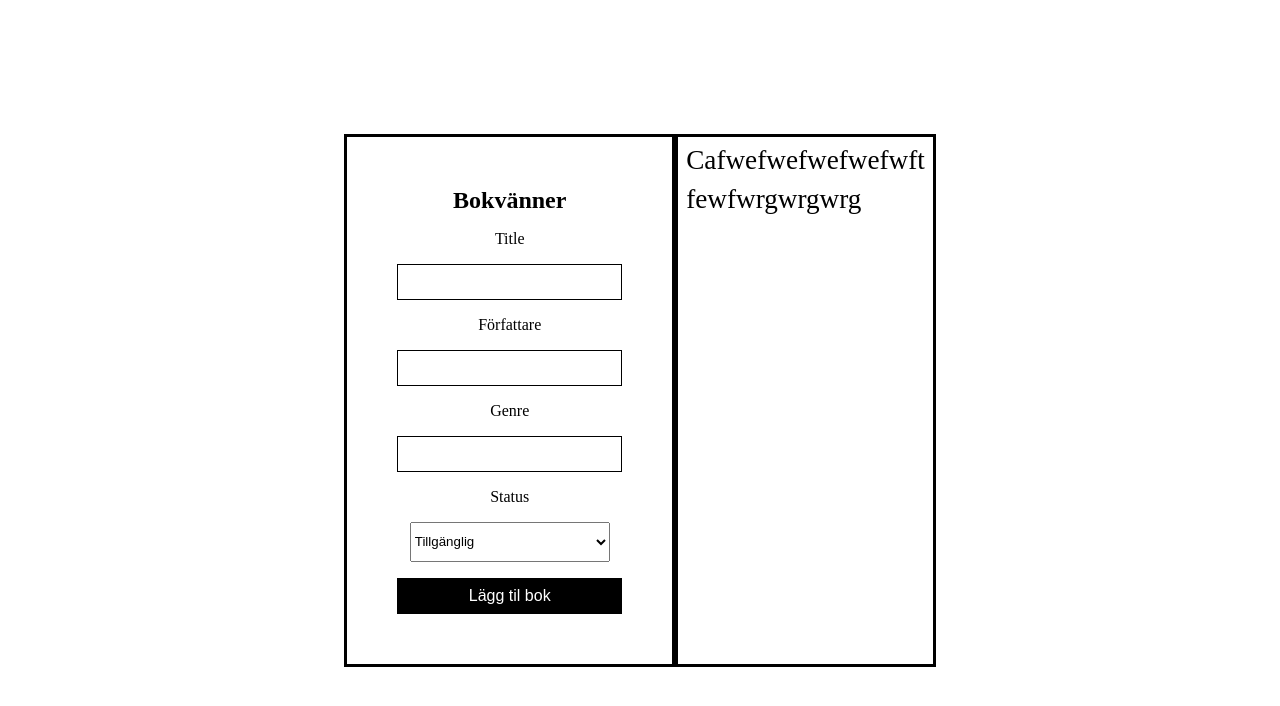
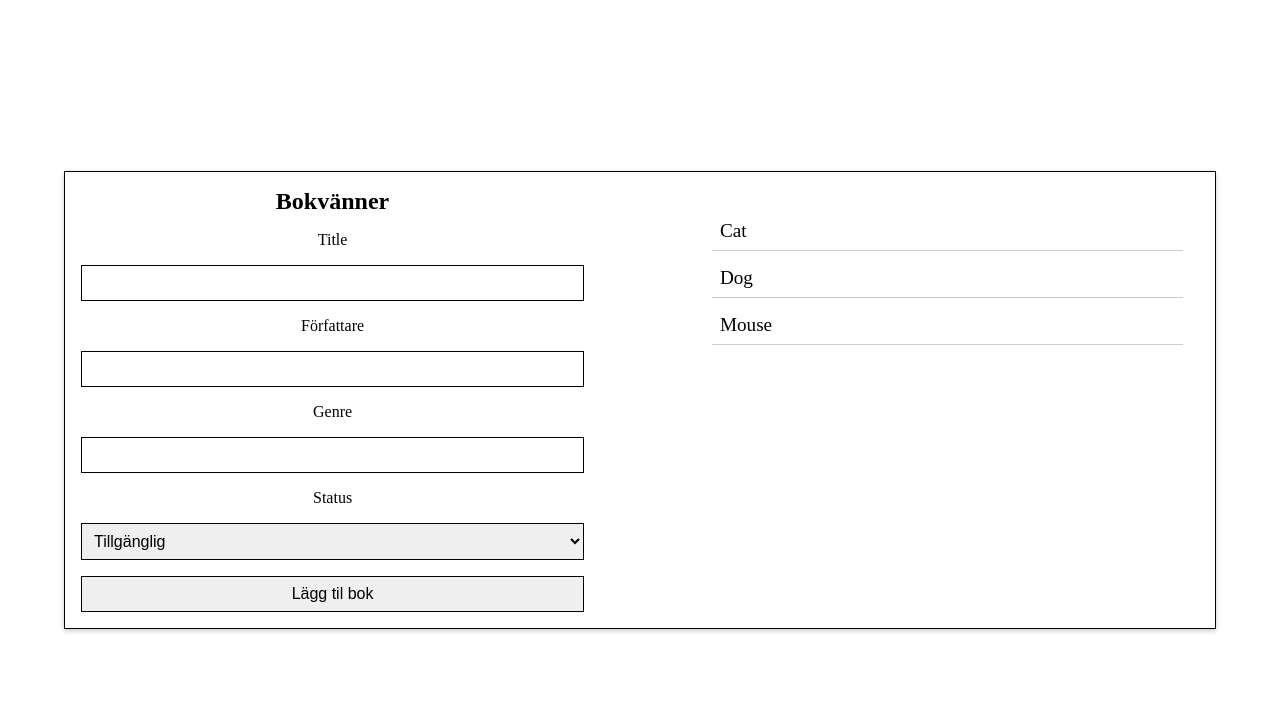
Before and after one commit to ErikTP/book-list-app, a plain HTML site: page index.html in a window 1280 px wide. Drawn offline with Linux system fonts and the light colour scheme.

Commit message:
Update index.html and styles.css to modify list items and enhance layout styling

```diff
--- a/index.html
+++ b/index.html
@@ -27,8 +27,9 @@
       </form>
       <div class="list-border">
       <ul>
-        <li>Cafwefwefwefwefwft</li>
-        <li>fewfwrgwrgwrg</li>
+        <li>Cat</li>
+        <li>Dog</li>
+        <li>Mouse</li>
       </ul>
     </div>
     </section>
--- a/styles.css
+++ b/styles.css
@@ -6,10 +6,21 @@
 
 body {
     display: flex;
-    flex-direction: column;
     align-items: center;
-    justify-content: space-around;
+    justify-content: center;
     height: 100vh;
+}
+
+section {
+    display: flex;
+    align-items: flex-start;
+    justify-content: space-between;
+    width: 90%;
+    max-width: 1200px;
+    border: 1px solid #000;
+    padding: 1rem;
+    box-shadow: 0 2px 5px rgba(0, 0, 0, 0.2);
+    gap: 1rem;
 }
 
 form {
@@ -17,58 +28,38 @@ form {
     flex-direction: column;
     align-items: center;
     justify-content: center;
-    width: 100%;
-    height: 100%;
+    width: 45%;
     gap: 1rem;
-    padding: 50px;
-    border: 3px solid;
 }
 
-input {
+input, select, button {
     width: 100%;
     padding: 0.5rem;
     font-size: 1rem;
     border: 1px solid #000;
 }
 
-#option {
-    width: 200px;
-    height: 40px;
-}
-
-button {
-    width: 100%;
-    padding: 0.5rem;
-    font-size: 1rem;
-    border: 1px solid #000;
-    background-color: #000;
-    color: #fff;
-    cursor: pointer;
-}
-
-.list-border{
-    border: 3px solid ;
+.list-border {
+    display: flex;
+    flex-direction: column;
+    padding: 1rem;
+    width: 45%;
+    background-color: #fff;
 }
 
 ul {
-        background-color: white;
-        width: 100%;
-        min-height: 300px;
-        list-style-type: none;
-        border-radius: 0.5rem;
-        text-align: center;
-        margin: auto;
-    }
+    list-style: none;
+    padding: 0;
+    margin: 0;
+    width: 100%;
+}
 
 li {
     display: flex;
     justify-content: space-between;
     align-items: center;
-    font-size: 1.7rem;
-    margin: 0.5rem;
-    padding: var(--space-1x);
+    font-size: 1.2rem;
+    margin: 0.5rem 0;
+    padding: 0.5rem;
+    border-bottom: 1px solid #ccc;
 }
-
-section{
-    display: flex;
-}
```
